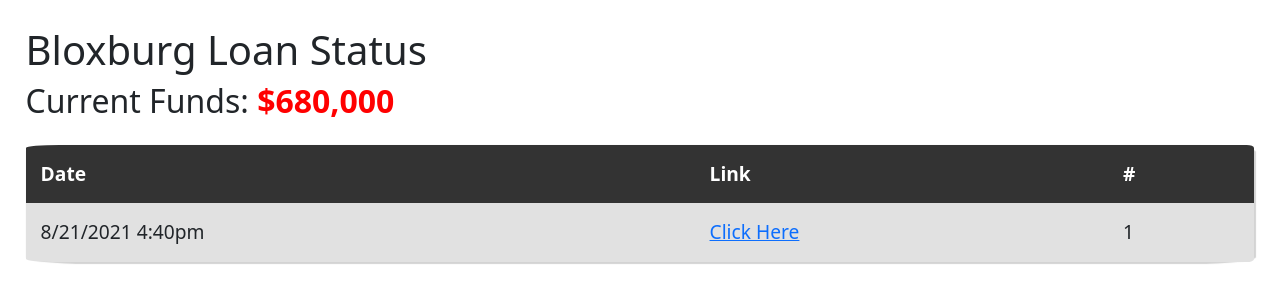
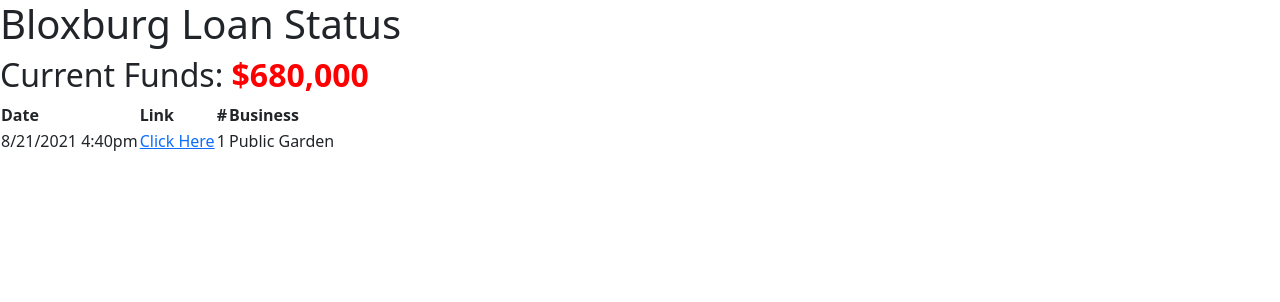
Before and after one commit to inmate6000/inmate6000.github.io, a plain HTML site: page index.html in a window 1280 px wide. Drawn offline with nearby package versions, Linux system fonts and the light colour scheme.

Commit message:
Update index.html

```diff
--- a/index.html
+++ b/index.html
@@ -6,7 +6,6 @@
     <!-- CSS only -->
     <link href="https://cdn.jsdelivr.net/npm/bootstrap@5.1.0/dist/css/bootstrap.min.css" rel="stylesheet" integrity="sha384-KyZXEAg3QhqLMpG8r+8fhAXLRk2vvoC2f3B09zVXn8CA5QIVfZOJ3BCsw2P0p/We" crossorigin="anonymous">
     <script src="https://cdn.jsdelivr.net/npm/bootstrap@5.1.0/dist/js/bootstrap.bundle.min.js" integrity="sha384-U1DAWAznBHeqEIlVSCgzq+c9gqGAJn5c/t99JyeKa9xxaYpSvHU5awsuZVVFIhvj" crossorigin="anonymous"></script>
-    <link href="styles/main.css" rel="stylesheet">
   </head>
   <body>
     <h1>
@@ -20,11 +19,13 @@
         <th>Date</th>
         <th>Link</th>
         <th>#</th>
+        <th>Business</th>
       </thead>
       <tbody>
       <td>8/21/2021 4:40pm</td>
       <td><a href="pages/1.html">Click Here</a></td>
       <td>1</td>
+      <td>Public Garden</td>
       </tbody>
     </table>
   </body>
```
